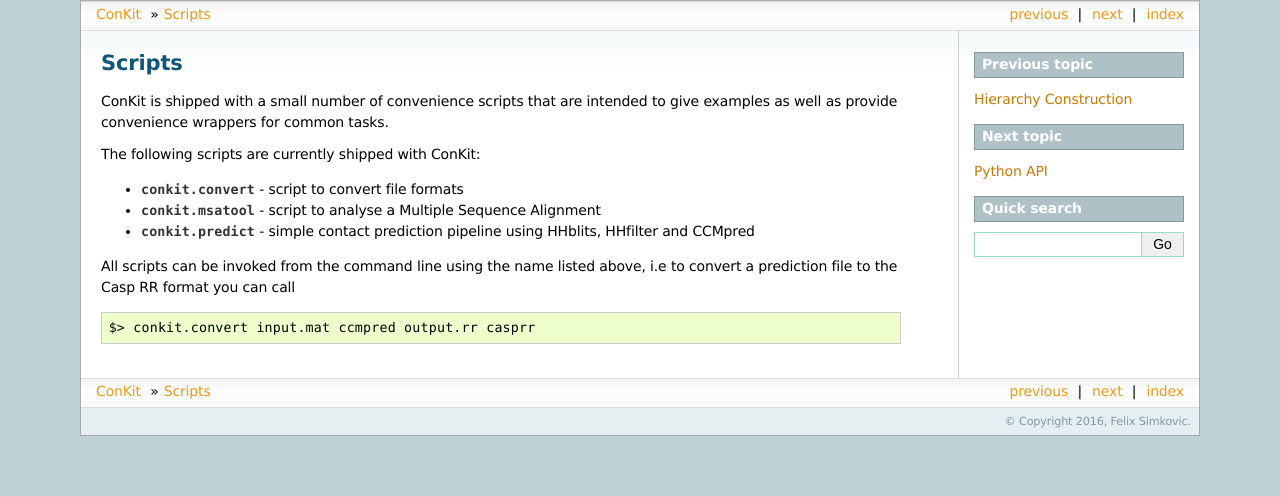
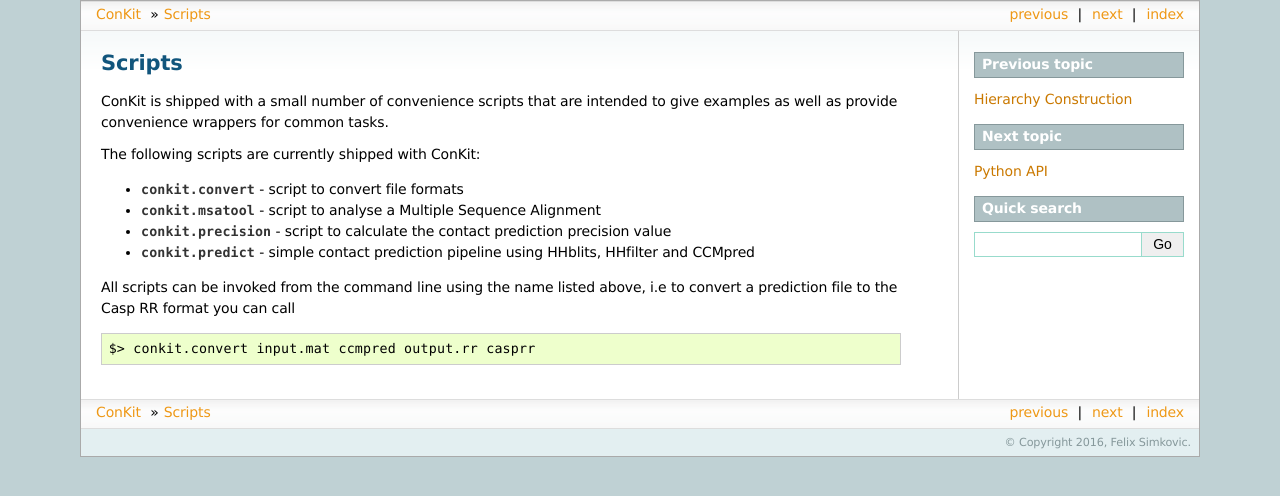
Before and after one commit to rigdenlab/conkit, a Sphinx documentation site: the page built from docs/scripts.rst, in a window 1280 px wide. Shown: the top 496 px of the page. Built offline with Sphinx 7.4.7, drawn with Linux system fonts in a browser that asks for light colours.

Commit message:
script added to calculate contact precision score

```diff
--- a/docs/scripts.rst
+++ b/docs/scripts.rst
@@ -10,6 +10,7 @@
 
 - :obj:`conkit.convert` - script to convert file formats
 - :obj:`conkit.msatool` - script to analyse a Multiple Sequence Alignment
+- :obj:`conkit.precision` - script to calculate the contact prediction precision value
 - :obj:`conkit.predict` - simple contact prediction pipeline using HHblits, HHfilter and CCMpred
 
 All scripts can be invoked from the command line using the name listed above, i.e to convert a prediction file to the Casp RR format you can call
```
Also changed, not shown: 1 other file.
